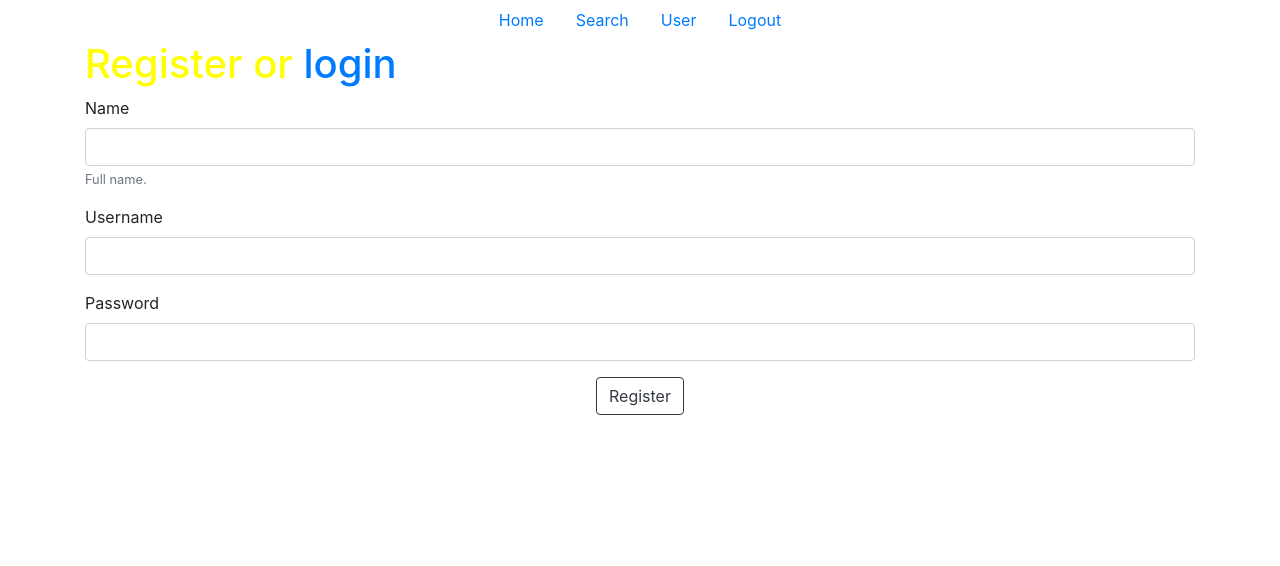
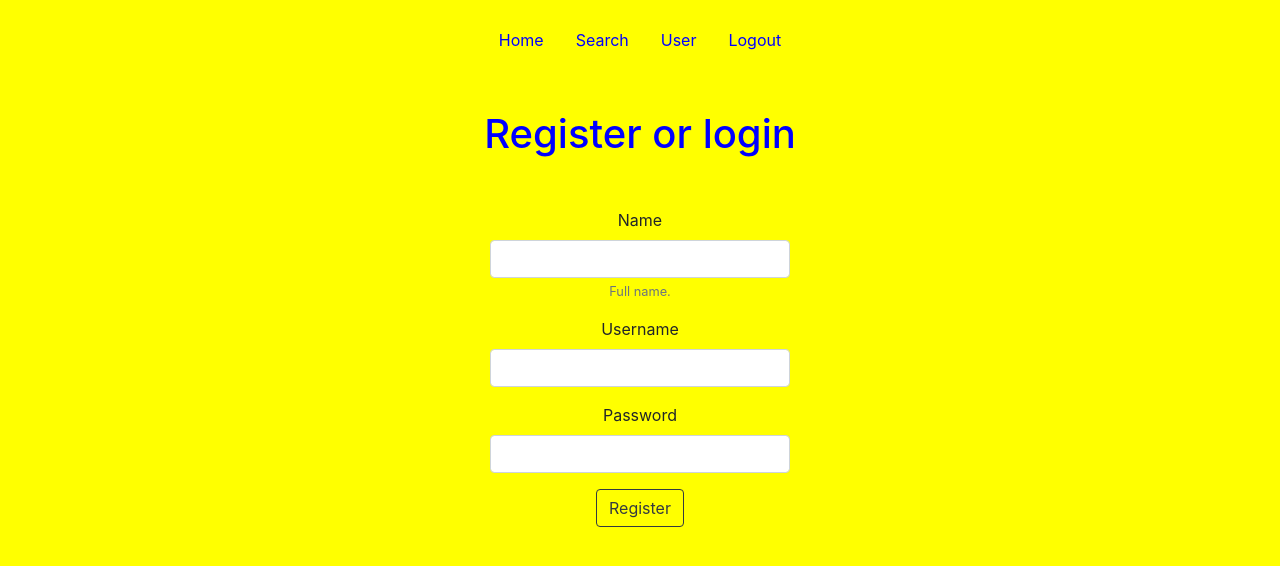
Before and after one commit to mbvilhena/project1, a Flask app: template templates/register.html in a window 1280 px wide. Shown: the top 566 px of the page. Run offline with Flask 2, Linux system fonts and the light colour scheme; the template is opened without the code that fills it, so the values that code supplies are empty; some libraries are stand-ins or nearby versions.

Commit message:
13.05 late

```diff
--- a/app.py
+++ b/app.py
@@ -39,7 +39,7 @@ def get_all_users():
         user_data["name"] = user.name
         user_data["password"] = user.password
         user_data["admin"] = user.admin
-        outpu.append(user_data)
+        output.append(user_data)
 
     return jsonify({"users" = output})
 
--- a/application.py
+++ b/application.py
@@ -1,14 +1,13 @@
 import os
 import requests
+import json
 
 from flask import Flask, session, render_template, request, jsonify, url_for, redirect
 from flask_session import Session
 from sqlalchemy import create_engine, or_
 from sqlalchemy.orm import scoped_session, sessionmaker
 from models import *
-import requests
-import json
-from werkzeug.security import generate_password_hash
+from werkzeug.security import generate_password_hash, check_password_hash
 
 app = Flask(__name__)
 
@@ -19,53 +18,124 @@ if not os.getenv("DATABASE_URL"):
 # Configure session to use filesystem
 app.config["SESSION_PERMANENT"] = False
 app.config["SESSION_TYPE"] = "filesystem"
-#app.config["SECRET KEY"] = ""
 Session(app)
 
 # Set up database
 engine = create_engine(os.getenv("DATABASE_URL"))
 db = scoped_session(sessionmaker(bind=engine))
 
-# Index
+
 @app.route("/")
 def index():
+    """ Index Page """
     return render_template("index.html")
 
-# Register
+
 @app.route("/register", methods=["GET", "POST"])
 def register():
+    """ Register User """
+    sesion.clear()
+
     if request.method == "POST":
-        user = request.get_json()
-        hashed_password = generate_password_hash(user["password"], method="sha256")
-        new_user = User(request.form["username"], request.form["name"], request.form ["password"])
-        db.session.add(new_user)
-        db.session.commit()
-        flash("User sucessfully registered")
-        return redirect(url_for("login"))
+
+        if not request.form.get("username"):
+            flash("Username missing")
+
+        check_user = db.execute("SELECT * FROM users WHERE username = :username", {"username":request.form.get("username")}).fetchone()
+
+        if check_user:
+            flash("Username already exists")
+
+        elif not request.form.get("password"):
+            flash("Password missing")
+
+#        elif not request.form.get("confirmation"):
+#            flash("Confirm password")
+
+#        elif not request.form.get("password") == request.form.get("confirmation"):
+#            flash("Passwords don't match")
+
+        hashed_password = generate_password_hash(request.form.get("password"), method="sha256")
+
+        db.execute("INSERT INTO users (username, hash) VALUES (:username, :password)", {"username":request.form.get("username"), "password":hashed_password})
+
+        db.commit()
+
+        flash("Account created, please login")
+
+        return  redirect("/login")
+
     else:
-        return render_template("register.html")
-        flash("User not registered")
+        return redirect("/register")
 
-# Login
+
+#    if request.method == "POST":
+#        user = request.get_json()
+#        hashed_password = generate_password_hash(user["password"], method="sha256")
+#        new_user = User(request.form["username"], request.form["name"], request.form ["password"])
+#        db.session.add(new_user)
+#        db.session.commit()
+#        flash("User sucessfully registered")
+#        return redirect(url_for("login"))
+#    else:
+#        return render_template("register.html")
+#        flash("User not registered")
+
+
+
 @app.route("/login", methods=["GET", "POST"])
 def login():
+    """ Login User """
+    session.clear()
+    username = request.form.get("username")
+
     if request.method == "POST":
-        username = request.form.get("username")
-        password = request.form.get("password")
 
-        if not username in users:
-            flash("username not found")
-            return redirect(url_for("login"))
-        else:
-            user = users.username
-        if not password == user["password"]:
-            flash("Incorrect password")
-            return redirect(url_for("login"))
-        else:
-            session["username"] = ["username"]
-            flash("Welcome {{username}}")
-            return redirect(url_for("login"))
-    return render_template("login.html")
+        # Check if username was submitted in form
+        if not request.form.get("username"):
+            flash("Username missing")
+
+        # Check if password was submitted in form
+        elif not request.form.get("password"):
+            flash("Password missing")
+
+        # Search the DB for username
+
+        all_users = db.execute("SELECT * FROM users WHERE username = :username", {"username": username})
+
+        result = all_users.fetchone()
+
+        # Check if username and password are correct
+
+        if result == None or not check_password_hash(result[3], request.form.get("password")):
+            flash("Invalid username and/or password")
+
+        session["id"] = result [0]
+        session["username"] = result [1]
+
+        return redirect("/dashboard")
+
+    else:
+        return redirect("/login")
+
+
+#        username = request.form.get("username")
+#        password = request.form.get("password")
+
+#        if not username in users:
+#            flash("username not found")
+#            return redirect(url_for("login"))
+#        else:
+#            user = users.username
+#        if not password == user["password"]:
+#            flash("Incorrect password")
+#            return redirect(url_for("login"))
+#        else:
+#            session["username"] = ["username"]
+#            flash("Welcome {{username}}")
+#            return redirect(url_for("login"))
+#    return render_template("login.html")
+
 
 #        if request.form["username"] in session ["username"] and request.form["password"] in session["password"]:
 #            username = session["username"]
@@ -75,20 +145,22 @@ def login():
 #    return redirect ("/")
 #return render_template("login.html")
 
-# Logout
+
 @app.route("/logout")
 def logout():
+    """ Logout User """
+
     session.clear()
-    return redirect(url_for("login"))
+    return redirect("/")
 
-# Dashboard
+
 @app.route("/dashboard")
+@login_required
 def dashboard():
+    """ List of all books """
     books = db.execute("SELECT * FROM books").fetchall()
     return render_template("dashboard.html", books=books)
 
-
-### error with dashboard, acessible without login!!!
 
 #####################################################
 
--- a/create.sql
+++ b/create.sql
@@ -9,6 +9,5 @@ CREATE TABLE users (
   id SERIAL PRIMARY KEY,
   username  VARCHAR UNIQUE,
   name VARCHAR NOT NULL,
-  password CHAR NOT NULL,
-  admin BOOLEAN
+  password CHAR NOT NULL
 );
--- a/static/style.css
+++ b/static/style.css
@@ -1,9 +1,45 @@
 body {
-  background-color: blue;
+  background-color: yellow !important;
 }
 
-h1 {
-  font-size: 30px;
-  color: yellow;
-  font: 100% helvetica, sans-serif !important,
+h1, h1 a:active, h1 a:visited, h1 a:hover, h1 a:visited:hover {
+  color: blue !important;
+  text-align: center;
 }
+
+h1 a:hover, h1 a:visited:hover {
+  text-decoration: underline;
+}
+
+.container {
+  margin-top: 50px;
+  align-items: center;
+}
+
+a {
+  color: blue !important;
+}
+
+.form-group {
+  margin-left: auto;
+  margin-right: auto;
+  width: 300px;
+  text-align: center;
+}
+
+.contact-form {
+  margin-top: 50px;
+}
+
+.nav.justify-content-center li a {
+  color: blue !important;
+}
+
+.nav-item:active, .nav-item:hover a {
+  color: blue !important;
+  text-decoration: underline;
+}
+
+.nav-principal {
+  margin-top: 20px;
+}
--- a/templates/layout.html
+++ b/templates/layout.html
@@ -32,4 +32,5 @@
       </div>
 
     </body>
+
 </html>
```
Also changed, not shown: models.py (+12 -2 lines).
